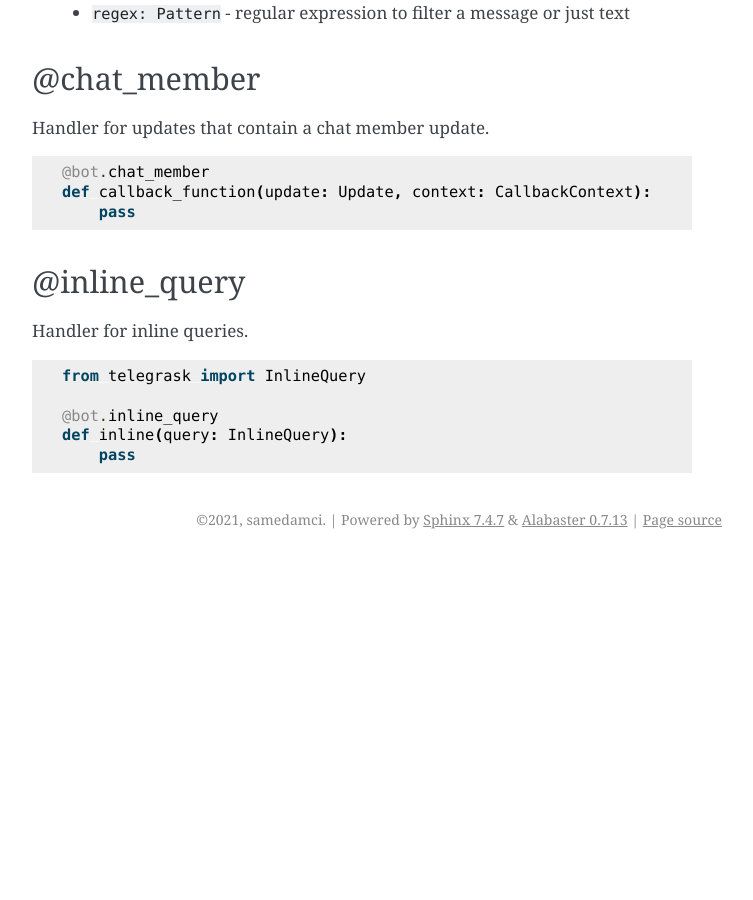
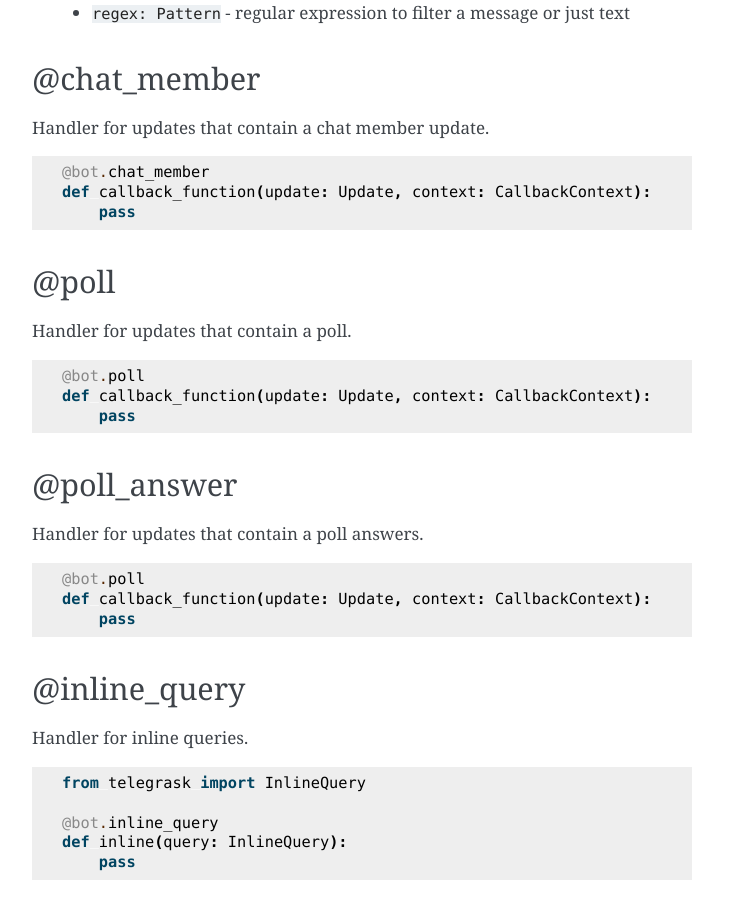
Before and after one commit to wzykubek/telegrask, a Sphinx documentation site: the page built from docs/handlers-decorators.rst, in a window 1280 px wide and 900 px high, scrolled down 1246 px. Shown: the whole window, without its empty margins (388-1141 px from the left). Built offline with Sphinx 7.4.7, drawn with Linux system fonts in a browser that asks for light colours; before the commit the page ends 1805 px from its top, so only the background shows below that.

Commit message:
Add docs for new decorators

```diff
--- a/docs/handlers-decorators.rst
+++ b/docs/handlers-decorators.rst
@@ -72,6 +72,29 @@ Handler for updates that contain a chat member update.
         pass
 
 
+@poll
+-----
+
+Handler for updates that contain a poll.
+
+.. code-block:: python
+
+    @bot.poll
+    def callback_function(update: Update, context: CallbackContext):
+        pass
+
+
+@poll_answer
+------------
+Handler for updates that contain a poll answers.
+
+.. code-block:: python
+
+    @bot.poll
+    def callback_function(update: Update, context: CallbackContext):
+        pass
+
+
 @inline_query
 -------------
 
```
Also changed, not shown: 1 other file.
